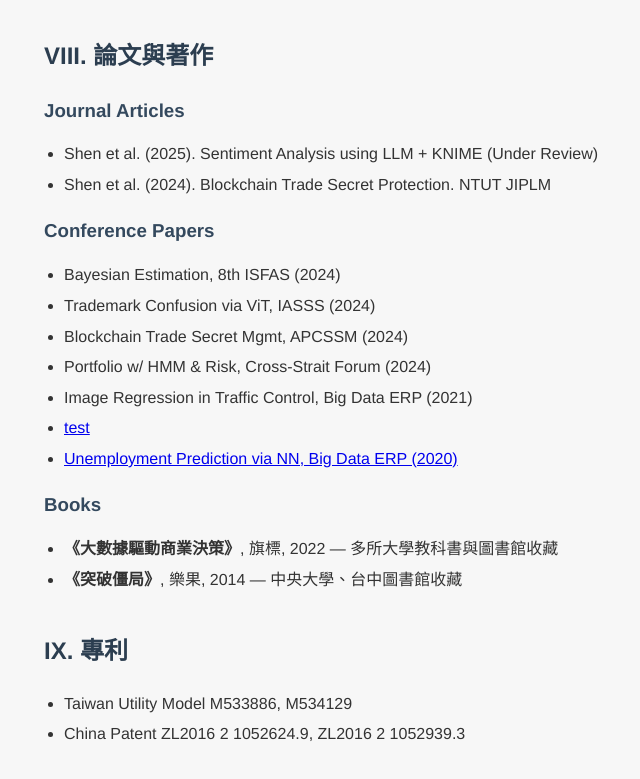
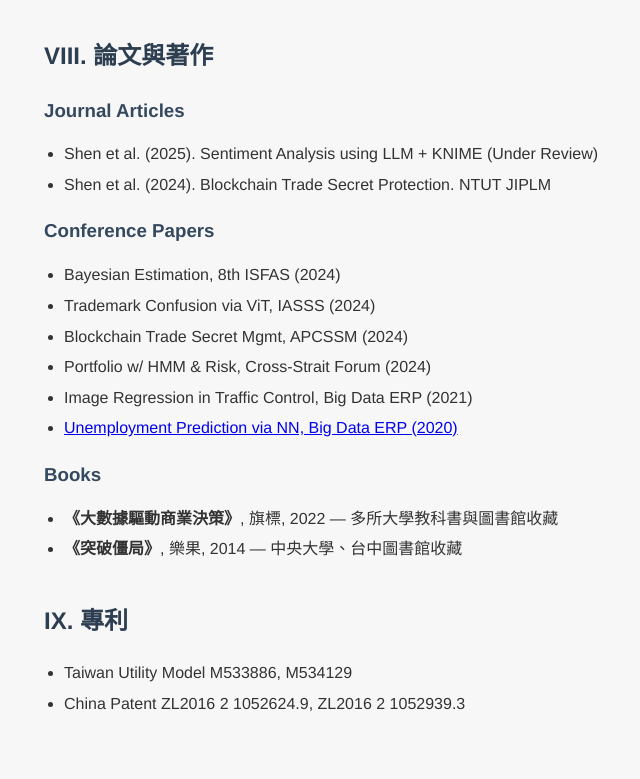
Before and after one commit to Jason162868/Jason162868.github.io, a plain HTML site: page index.html in a window 1280 px wide. Shown: the part 2581-3360 px from the top of the page, without its empty margins (146-786 px from the left). Drawn offline with Linux system fonts and the light colour scheme.

Commit message:
Update index.html

```diff
--- a/index.html
+++ b/index.html
@@ -198,8 +198,6 @@
       <li>Blockchain Trade Secret Mgmt, APCSSM (2024)</li>
       <li>Portfolio w/ HMM & Risk, Cross-Strait Forum (2024)</li>
       <li>Image Regression in Traffic Control, Big Data ERP (2021)</li>
-      <li><a href="https://google.com" target="_blank">test</a></li>
-
       <li><a href="https://example.com/erp2020" target="_blank">Unemployment Prediction via NN, Big Data ERP (2020)</a></li>
     </ul>
 
```
